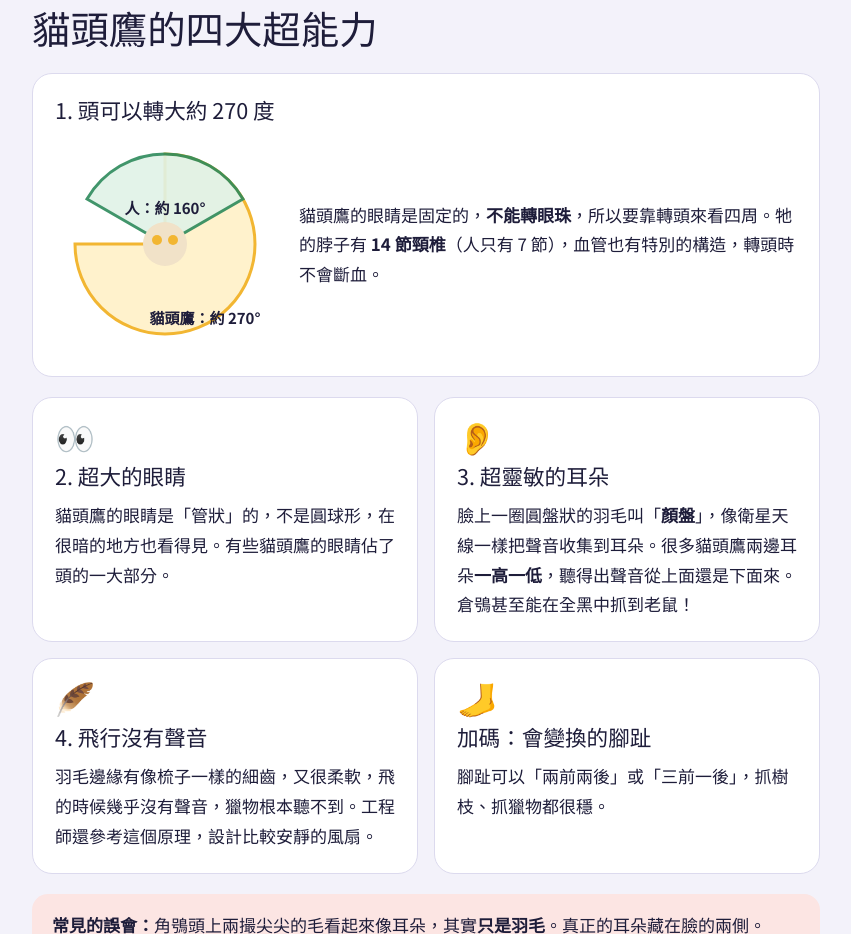
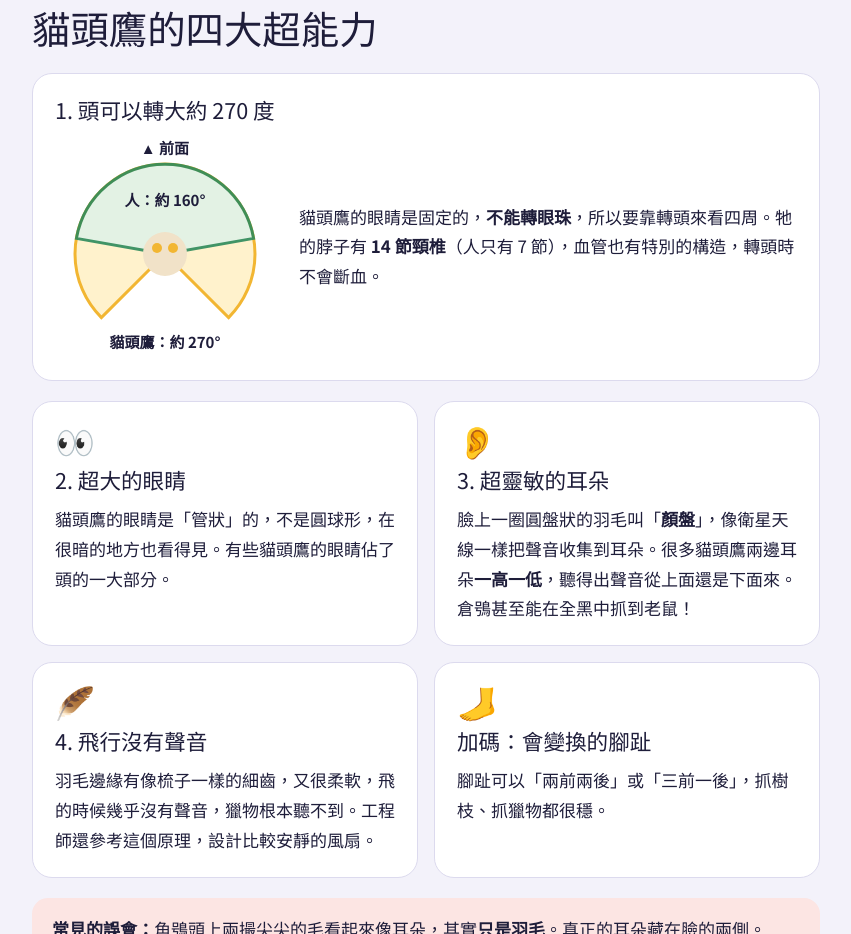
Before and after one commit to chenshanshan3030-hash/owl-school, a plain HTML site: page index.html in a window 1280 px wide. Shown: the part 920-1854 px from the top of the page, without its empty margins (214-1065 px from the left). Drawn offline with Linux system fonts and the light colour scheme; a web font is replaced by a local one.

Commit message:
修正轉頭比較圖置中與標題斷行

```diff
--- a/index.html
+++ b/index.html
@@ -80,13 +80,14 @@
     <div class="card">
       <h3>1. 頭可以轉大約 270 度</h3>
       <div class="head-turn">
-        <svg viewBox="0 0 220 220" role="img" aria-label="比較圖：貓頭鷹頭可以轉約 270 度，人大約 160 度">
-          <path class="dial-arc" d="M110 110 L110 20 A90 90 0 1 1 20 110 Z"/>
-          <path class="dial-you" d="M110 110 L32 65 A90 90 0 0 1 188 65 Z" opacity="0.9"/>
-          <circle cx="110" cy="110" r="22" class="owl-face"/>
-          <circle cx="102" cy="106" r="5" class="owl-eye"/><circle cx="118" cy="106" r="5" class="owl-eye"/>
-          <text class="dial-lbl" x="110" y="80" text-anchor="middle">人：約 160°</text>
-          <text class="dial-lbl" x="150" y="190" text-anchor="middle">貓頭鷹：約 270°</text>
+        <svg viewBox="0 0 220 224" role="img" aria-label="比較圖：貓頭鷹頭可以轉約 270 度，人大約 160 度">
+          <path class="dial-arc" d="M110 120 L46.4 183.6 A90 90 0 1 1 173.6 183.6 Z"/>
+          <path class="dial-you" d="M110 120 L21.4 104.4 A90 90 0 0 1 198.6 104.4 Z" opacity="0.9"/>
+          <text class="dial-lbl" x="110" y="20" text-anchor="middle">▲ 前面</text>
+          <circle cx="110" cy="120" r="22" class="owl-face"/>
+          <circle cx="102" cy="114" r="5" class="owl-eye"/><circle cx="118" cy="114" r="5" class="owl-eye"/>
+          <text class="dial-lbl" x="110" y="72" text-anchor="middle">人：約 160°</text>
+          <text class="dial-lbl" x="110" y="214" text-anchor="middle">貓頭鷹：約 270°</text>
         </svg>
         <p>貓頭鷹的眼睛是固定的，<b>不能轉眼珠</b>，所以要靠轉頭來看四周。牠的脖子有 <b>14 節頸椎</b>（人只有 7 節），血管也有特別的構造，轉頭時不會斷血。</p>
       </div>
```
Also changed, not shown: taiwan-owls.html (+1 -1 lines).
